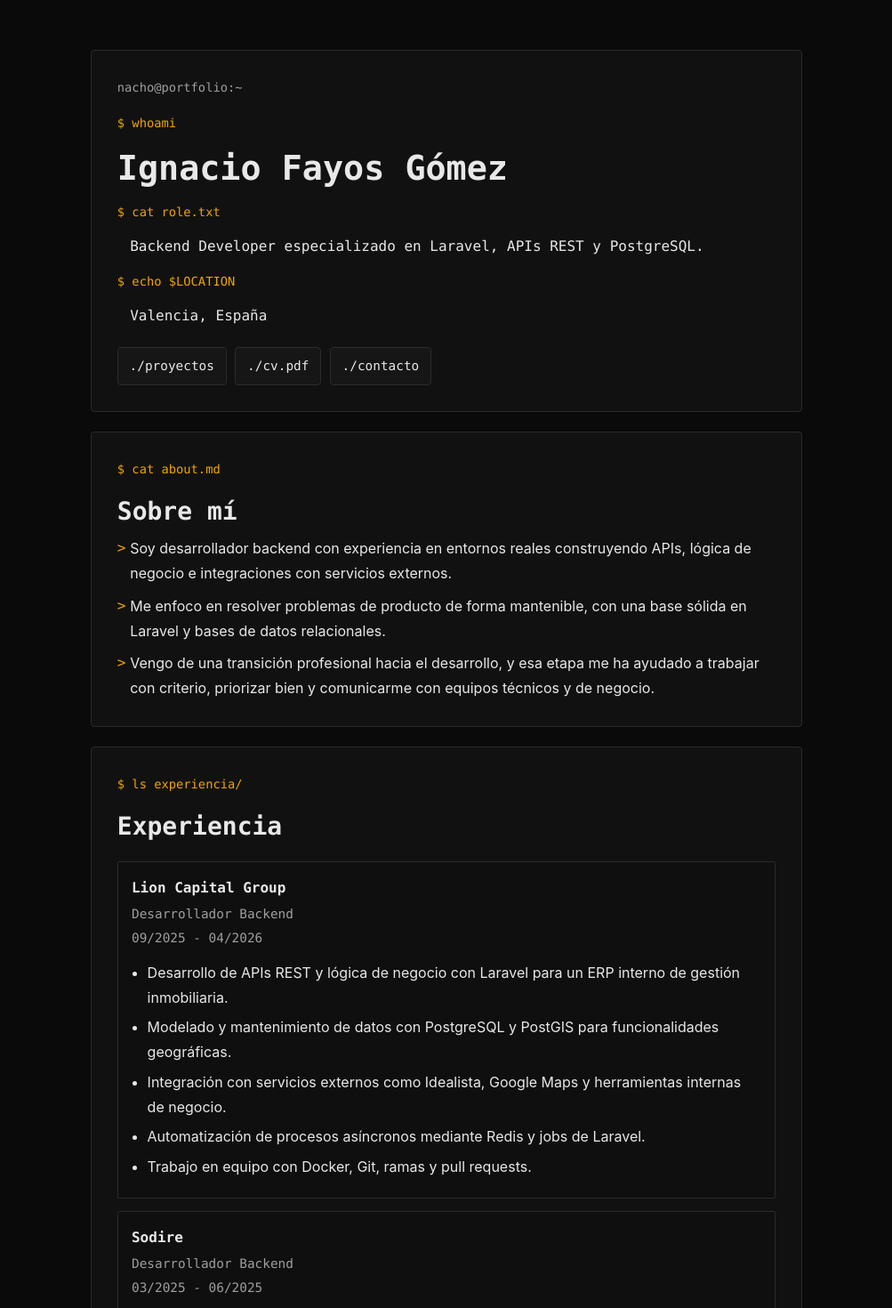
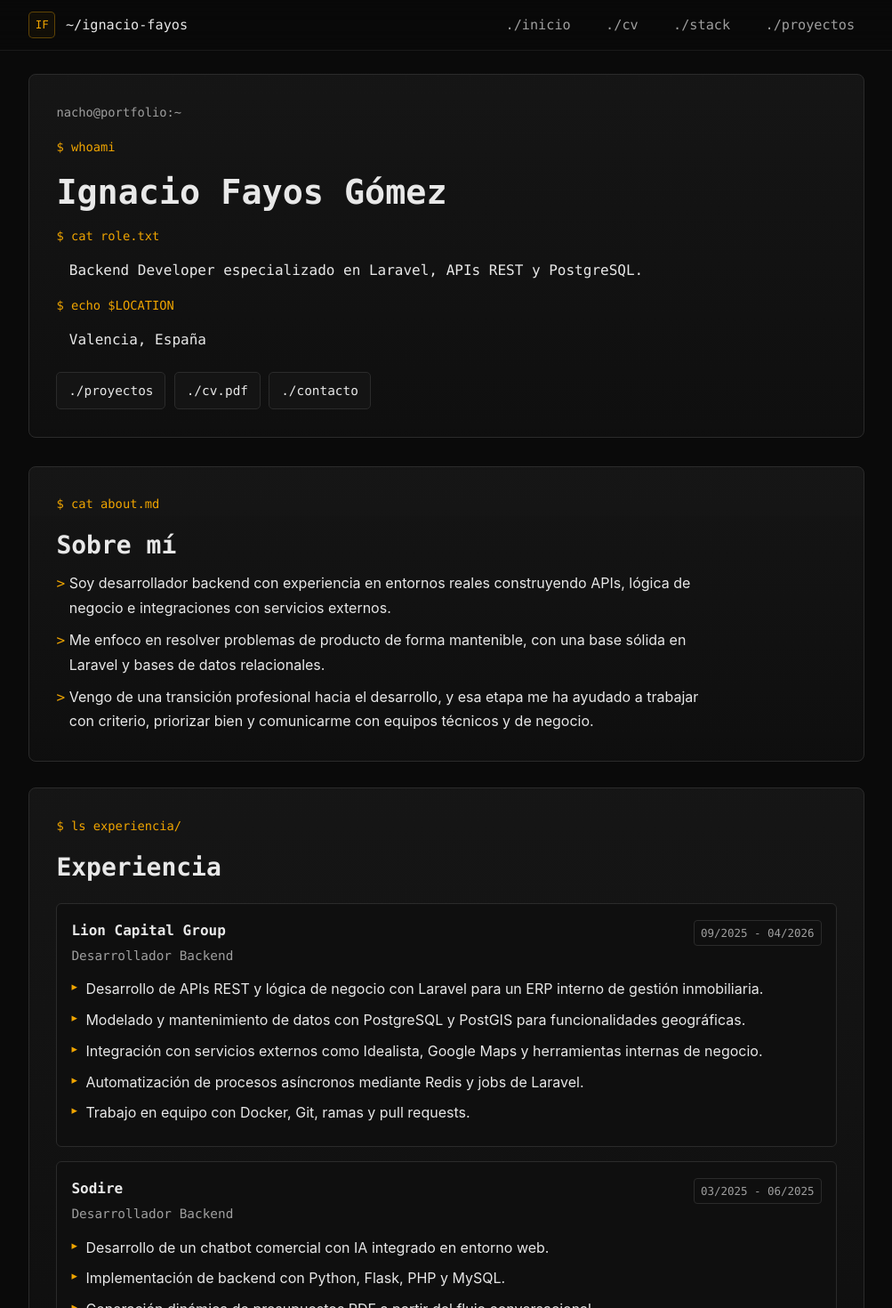
Before and after one commit to NachoFayos/Personal_portfolio, a Next.js app in the folder frontend/: page / in a window 1280 px wide. Shown: the top 1470 px of the page at 89% size, without its empty margins (138-1141 px from the left). Built offline with nearby package versions, Linux system fonts and the light colour scheme.

Commit message:
feat: refine terminal topbar

```diff
--- a/frontend/app/globals.css
+++ b/frontend/app/globals.css
@@ -2,7 +2,8 @@
   color-scheme: dark;
   --bg: #0a0a0a;
   --surface: #111111;
-  --surface-soft: #161616;
+  --surface-soft: #141414;
+  --surface-panel: #0f0f0f;
   --border: #2b2b2b;
   --text: #e8e8e8;
   --text-muted: #9f9f9f;
@@ -18,7 +19,7 @@ body {
   font-family: 'Inter', 'Segoe UI', Roboto, sans-serif;
   background: var(--bg);
   color: var(--text);
-  line-height: 1.75;
+  line-height: 1.72;
 }
 
 ::selection {
@@ -36,25 +37,158 @@ a {
 }
 
 .portfolio {
-  width: min(800px, 92vw);
+  width: min(940px, 92vw);
   margin: 0 auto;
-  padding: 3.5rem 0 5rem;
+  padding: 5.2rem 0 5.5rem;
+}
+
+.topbar {
+  position: fixed;
+  inset: 0 0 auto;
+  z-index: 50;
+  width: 100%;
+  background: rgba(10, 10, 10, 0.58);
+  border-bottom: 1px solid rgba(255, 255, 255, 0.07);
+  backdrop-filter: blur(14px);
+  -webkit-backdrop-filter: blur(14px);
+}
+
+.topbar__inner {
+  width: min(940px, 92vw);
+  min-height: 56px;
+  margin: 0 auto;
+  display: flex;
+  align-items: center;
+  justify-content: space-between;
+  gap: 1.25rem;
+  padding: 0.55rem 0;
+}
+
+.topbar__identity {
+  display: flex;
+  align-items: center;
+  gap: 0.72rem;
+  min-width: 0;
+}
+
+.topbar__mark,
+.topbar__path {
+  margin: 0;
+  font-family: 'JetBrains Mono', 'SFMono-Regular', Consolas, monospace;
+  font-size: 0.9rem;
+  color: var(--text);
+  white-space: nowrap;
+  overflow: hidden;
+  text-overflow: ellipsis;
+}
+.topbar__meta {
+  display: none;
+}
+.topbar__links {
+  display: flex;
+  align-items: center;
+  justify-content: flex-end;
+  gap: 0.45rem;
+  flex-wrap: wrap;
+}
+
+.topbar__mark {
+  margin: 0;
+  width: 1.9rem;
+  height: 1.9rem;
+  border: 1px solid rgba(240, 165, 0, 0.35);
+  border-radius: 5px;
+  display: grid;
+  place-items: center;
+  color: var(--accent);
+  font-size: 0.78rem;
+  background: rgba(240, 165, 0, 0.04);
+}
+
+.topbar__path,
+.topbar__meta {
+  margin: 0;
+  white-space: nowrap;
+  overflow: hidden;
+  text-overflow: ellipsis;
+}
+
+.topbar__path {
+  font-size: 0.95rem;
+  color: var(--text);
+}
+
+.topbar__meta {
+  font-size: 0.72rem;
+  color: var(--text-muted);
+}
+
+.topbar__links {
+  display: flex;
+  align-items: center;
+  justify-content: flex-end;
+  gap: 1.1rem;
+  flex-wrap: wrap;
+}
+
+.topbar__links a {
+  text-decoration: none;
+  font-family: 'JetBrains Mono', 'SFMono-Regular', Consolas, monospace;
+  font-size: 0.95rem;
+  color: var(--text-muted);
+  border: 1px solid transparent;
+  border-radius: 4px;
+  padding: 0.28rem 0.62rem;
+  transition:
+    color 160ms ease,
+    border-color 160ms ease,
+    background-color 160ms ease;
+}
+
+.topbar__links a:hover {
+  color: var(--text);
+  border-color: rgba(240, 165, 0, 0.32);
+  background: rgba(240, 165, 0, 0.04);
 }
 
 .hero,
 .section {
   border: 1px solid var(--border);
-  border-radius: 4px;
-  background: var(--surface);
-  padding: 1.4rem;
+  border-radius: 8px;
+  background: linear-gradient(
+    180deg,
+    rgba(22, 22, 22, 0.95) 0%,
+    rgba(15, 15, 15, 0.96) 100%
+  );
+  padding: 1.5rem;
 }
 
 .hero {
-  margin-bottom: 1.4rem;
+  margin-bottom: 2rem;
 }
 
-.section {
-  margin-top: 1.4rem;
+.section + .section {
+  margin-top: 1.6rem;
+}
+
+.section[data-variant='projects'] {
+  background: linear-gradient(
+    180deg,
+    rgba(19, 19, 19, 0.97),
+    rgba(14, 14, 14, 0.98)
+  );
+}
+
+.section[data-variant='stack'] {
+  background: linear-gradient(
+    180deg,
+    rgba(16, 16, 16, 0.95),
+    rgba(12, 12, 12, 0.98)
+  );
+}
+
+.section[data-variant='contact'] {
+  margin-top: 2rem;
 }
 
 .section__command {
@@ -78,13 +212,13 @@ h3,
 
 h1 {
   margin: 0;
-  font-size: clamp(1.6rem, 4vw, 2.4rem);
-  line-height: 1.25;
+  font-size: clamp(1.7rem, 4vw, 2.4rem);
+  line-height: 1.2;
 }
 
 h2 {
   margin: 0;
-  font-size: clamp(1.3rem, 3.4vw, 1.75rem);
+  font-size: clamp(1.35rem, 3.4vw, 1.75rem);
 }
 
 h3 {
@@ -98,6 +232,7 @@ h3 {
 .status {
   color: var(--text-muted);
 }
+
 .hero__prompt {
   margin: 0 0 1rem;
   color: var(--text-muted);
@@ -107,12 +242,12 @@ h3 {
 
 .hero__terminal {
   display: grid;
-  gap: 0.85rem;
+  gap: 0.9rem;
 }
 
 .hero__line {
   display: grid;
-  gap: 0.28rem;
+  gap: 0.3rem;
 }
 
 .hero__output {
@@ -134,6 +269,7 @@ h3 {
     opacity: 0;
   }
 }
+
 .hero__actions {
   margin-top: 1.4rem;
   display: flex;
@@ -142,9 +278,10 @@ h3 {
 }
 
 .terminal-copy {
-  margin-top: 0.2rem;
+  margin-top: 0.3rem;
   display: grid;
   gap: 0.55rem;
+  max-width: 74ch;
 }
 
 .terminal-copy p {
@@ -163,17 +300,22 @@ h3 {
 
 .button {
   border: 1px solid var(--border);
-  border-radius: 4px;
+  border-radius: 5px;
   background: var(--surface-soft);
   color: var(--text);
   text-decoration: none;
   padding: 0.5rem 0.8rem;
   font-size: 0.9rem;
+  transition:
+    border-color 180ms ease,
+    color 180ms ease,
+    box-shadow 180ms ease;
 }
 
 .button:hover {
-  border-color: var(--accent);
+  border-color: rgba(240, 165, 0, 0.6);
   color: var(--accent);
+  box-shadow: 0 0 0 1px rgba(240, 165, 0, 0.18) inset;
 }
 
 .button--muted {
@@ -182,19 +324,38 @@ h3 {
 
 .flow-list {
   display: grid;
-  gap: 0.9rem;
-  margin-top: 0.95rem;
+  gap: 1rem;
+  margin-top: 1rem;
 }
 
 .entry {
   border: 1px solid var(--border);
-  border-radius: 2px;
-  background: #0f0f0f;
-  padding: 0.95rem;
+  border-radius: 6px;
+  background: var(--surface-panel);
+  padding: 1rem;
+  transition:
+    border-color 200ms ease,
+    box-shadow 200ms ease,
+    background-color 200ms ease;
+}
+
+.entry:hover {
+  border-color: rgba(240, 165, 0, 0.55);
+  box-shadow:
+    0 0 0 1px rgba(240, 165, 0, 0.14),
+    0 10px 26px rgba(0, 0, 0, 0.22);
 }
 
 .entry__header {
-  margin-bottom: 0.7rem;
+  margin-bottom: 0.75rem;
+}
+
+.entry__header--split {
+  display: flex;
+  justify-content: space-between;
+  gap: 0.75rem;
+  align-items: flex-start;
+  flex-wrap: wrap;
 }
 
 .entry__meta {
@@ -202,18 +363,44 @@ h3 {
   font-size: 0.9rem;
 }
 
+.entry__meta--period {
+  padding: 0.16rem 0.44rem;
+  border: 1px solid var(--border);
+  border-radius: 4px;
+  font-size: 0.78rem;
+}
+
 .entry__list {
   margin: 0;
-  padding-left: 1.1rem;
+  padding-left: 0;
+  list-style: none;
 }
 
 .entry__list li {
-  margin-bottom: 0.35rem;
+  margin-bottom: 0.45rem;
+  padding-left: 1rem;
+  position: relative;
+}
+
+.entry__list li::before {
+  content: '▸';
+  position: absolute;
+  left: 0;
+  color: var(--accent);
+  font-size: 0.8rem;
+}
+
+.projects-grid {
+  grid-template-columns: repeat(auto-fit, minmax(260px, 1fr));
+}
+
+.entry--project p {
+  margin: 0;
 }
 
 .tag-list {
   list-style: none;
-  margin: 0.75rem 0 0;
+  margin: 0.8rem 0 0;
   padding: 0;
   display: flex;
   gap: 0.38rem;
@@ -222,28 +409,28 @@ h3 {
 
 .tag {
   border: 1px solid var(--border);
-  border-radius: 2px;
-  background: transparent;
+  border-radius: 4px;
   padding: 0.15rem 0.45rem;
   font-size: 0.77rem;
 }
 
 .status {
   margin: 0.85rem 0 0;
-  font-size: 0.86rem;
+  font-size: 0.85rem;
 }
+
 .inline-list {
   list-style: none;
   padding: 0;
   margin: 0.7rem 0 0;
   display: grid;
-  grid-template-columns: repeat(auto-fit, minmax(130px, 1fr));
+  grid-template-columns: repeat(auto-fit, minmax(150px, 1fr));
   gap: 0.45rem;
 }
 
 .inline-list li {
   border: 1px solid var(--border);
-  border-radius: 2px;
+  border-radius: 4px;
   padding: 0.25rem 0.45rem;
   font-family: 'JetBrains Mono', 'SFMono-Regular', Consolas, monospace;
   font-size: 0.84rem;
@@ -253,7 +440,7 @@ h3 {
 .contact-grid {
   margin-top: 1rem;
   display: grid;
-  gap: 0.9rem;
+  gap: 1rem;
 }
 
 .contact-table {
@@ -261,15 +448,18 @@ h3 {
   display: grid;
   gap: 0.45rem;
 }
+
 .contact-table div {
   display: grid;
   grid-template-columns: 110px 1fr;
   gap: 0.5rem;
 }
+
 .contact-table dt,
 .contact-table dd {
   margin: 0;
 }
+
 .contact-form {
   display: grid;
   gap: 0.65rem;
@@ -286,12 +476,13 @@ input,
 textarea {
   width: 100%;
   border: 1px solid var(--border);
-  border-radius: 2px;
+  border-radius: 4px;
   background: #0b0b0b;
   color: var(--text);
   padding: 0.55rem 0.65rem;
   font: inherit;
 }
+
 input:focus,
 textarea:focus,
 .button:focus-visible,
@@ -300,10 +491,34 @@ a:focus-visible {
   outline-offset: 1px;
 }
 
+@media (max-width: 759px) {
+  .topbar__inner {
+    min-height: 72px;
+    align-items: flex-start;
+    flex-direction: column;
+    justify-content: center;
+    gap: 0.45rem;
+    padding: 0.6rem 0;
+  }
+
+  .topbar__links {
+    justify-content: flex-start;
+    gap: 0.8rem;
+  }
+
+  .portfolio {
+    padding-top: 6.6rem;
+  }
+}
+
 @media (min-width: 760px) {
   .hero,
   .section {
-    padding: 1.8rem;
+    padding: 1.9rem;
+  }
+
+  .section + .section {
+    margin-top: 1.8rem;
   }
 
   .contact-grid {
--- a/frontend/app/page.tsx
+++ b/frontend/app/page.tsx
@@ -13,26 +13,71 @@ const quickLinks: QuickLink[] = [
   { label: './contacto', href: '#contacto' }
 ];
 
+const topLinks: QuickLink[] = [
+  { label: './inicio', href: '#inicio' },
+  { label: './cv', href: '#experiencia' },
+  { label: './stack', href: '#stack' },
+  { label: './proyectos', href: '#proyectos' }
+];
+
 export default function HomePage() {
   const aboutLines = profile.about.split('. ').filter(Boolean);
+
   return (
-    <main className="portfolio">
-      <section className="hero" id="inicio" aria-labelledby="hero-title">
+    <>
+      <header className="topbar" aria-label="Barra principal">
+        <div className="topbar__inner">
+          <div className="topbar__identity">
+            <p className="topbar__mark" aria-hidden="true">
+              IF
+            </p>
+
+            <div>
+              <p className="topbar__path">~/ignacio-fayos</p>
+            </div>
+          </div>
+
+          <nav className="topbar__links" aria-label="Enlaces rápidos">
+            {topLinks.map((link) => (
+              <a
+                key={link.label}
+                href={link.href}
+                target={link.external ? '_blank' : undefined}
+                rel={link.external ? 'noreferrer' : undefined}
+              >
+                {link.label}
+              </a>
+            ))}
+          </nav>
+        </div>
+      </header>
+
+      <main className="portfolio" id="inicio">
+        <section className="hero" aria-labelledby="hero-title">
           <p className="hero__prompt">nacho@portfolio:~</p>
+
           <div className="hero__terminal">
             <div className="hero__line">
               <p className="section__command">$ whoami</p>
               <h1 id="hero-title">{profile.name}</h1>
             </div>
+
             <div className="hero__line">
               <p className="section__command">$ cat role.txt</p>
               <p className="hero__output">{profile.headline}</p>
             </div>
+
             <div className="hero__line">
               <p className="section__command">$ echo $LOCATION</p>
-            <p className="hero__output">Valencia, España<span className="cursor" aria-hidden="true">▋</span></p>
+              <p className="hero__output">
+                Valencia, España
+                <span className="cursor" aria-hidden="true">
+                  ▋
+                </span>
+              </p>
             </div>
           </div>
+
           <nav className="hero__actions" aria-label="Acciones principales">
             {quickLinks.map((link) => (
               <a
@@ -48,7 +93,7 @@ export default function HomePage() {
           </nav>
         </section>
 
-      <Section id="sobre-mi" title="Sobre mí" commandLabel="$ cat about.md">
+        <Section id="sobre-mi" title="Sobre mí" commandLabel="$ cat about.md" variant="about">
           <div className="terminal-copy" aria-label="Descripción profesional">
             {aboutLines.map((line) => (
               <p key={line}>{line.trim().endsWith('.') ? line.trim() : `${line.trim()}.`}</p>
@@ -56,15 +101,24 @@ export default function HomePage() {
           </div>
         </Section>
 
-      <Section id="experiencia" title="Experiencia" commandLabel="$ ls experiencia/">
+        <Section
+          id="experiencia"
+          title="Experiencia"
+          commandLabel="$ ls experiencia/"
+          variant="experience"
+        >
           <div className="flow-list">
             {experiences.map((experience) => (
-            <article className="entry" key={experience.company}>
-              <header className="entry__header">
+              <article className="entry entry--experience" key={experience.company}>
+                <header className="entry__header entry__header--split">
+                  <div>
                     <h3>{experience.company}</h3>
                     <p className="entry__meta">{experience.role}</p>
-                <p className="entry__meta">{experience.period}</p>
+                  </div>
+
+                  <p className="entry__meta entry__meta--period">{experience.period}</p>
                 </header>
+
                 <ul className="entry__list">
                   {experience.highlights.map((highlight) => (
                     <li key={highlight}>{highlight}</li>
@@ -75,31 +129,42 @@ export default function HomePage() {
           </div>
         </Section>
 
-      <Section id="proyectos" title="Proyectos" commandLabel="$ ls proyectos --featured">
-        <div className="flow-list">
+        <Section
+          id="proyectos"
+          title="Proyectos"
+          commandLabel="$ ls proyectos --featured"
+          variant="projects"
+        >
+          <div className="flow-list projects-grid">
             {projects.map((project) => (
-            <article className="entry" key={project.name}>
+              <article className="entry entry--project" key={project.name}>
                 <header className="entry__header">
                   <h3>{project.name}</h3>
                   <p className="entry__meta">{project.type}</p>
                 </header>
+
                 <p>{project.description}</p>
+
                 <ul className="tag-list" aria-label={`Tecnologías usadas en ${project.name}`}>
                   {project.stack.map((tech) => (
-                  <li className="tag" key={tech}>{tech}</li>
+                    <li className="tag" key={tech}>
+                      {tech}
+                    </li>
                   ))}
                 </ul>
+
                 {project.status ? <p className="status">status: {project.status}</p> : null}
               </article>
             ))}
           </div>
         </Section>
 
-      <Section id="stack" title="Stack técnico" commandLabel="$ stack --list">
+        <Section id="stack" title="Stack técnico" commandLabel="$ stack --list" variant="stack">
           <div className="flow-list">
             {stackGroups.map((group) => (
               <article className="entry" key={group.title}>
                 <h3>{group.title}</h3>
+
                 <ul className="inline-list">
                   {group.items.map((item) => (
                     <li key={item}>{item}</li>
@@ -115,31 +180,67 @@ export default function HomePage() {
           title="Contacto"
           commandLabel="$ contact --info"
           subtitle="Disponible para oportunidades backend y colaboración técnica."
+          variant="contact"
         >
           <div className="contact-grid">
             <div className="entry">
               <h3>canales</h3>
+
               <dl className="contact-table">
-              <div><dt>email</dt><dd><a href={`mailto:${profile.contact.email}`}>{profile.contact.email}</a></dd></div>
-              <div><dt>linkedin</dt><dd><a href={profile.contact.linkedin} target="_blank" rel="noreferrer">/linkedin</a></dd></div>
-              <div><dt>github</dt><dd><a href={profile.contact.github} target="_blank" rel="noreferrer">/github</a></dd></div>
-              <div><dt>cv</dt><dd><a href={profile.contact.cvUrl} target="_blank" rel="noreferrer">./cv.pdf</a></dd></div>
+                <div>
+                  <dt>email</dt>
+                  <dd>
+                    <a href={`mailto:${profile.contact.email}`}>{profile.contact.email}</a>
+                  </dd>
+                </div>
+
+                <div>
+                  <dt>linkedin</dt>
+                  <dd>
+                    <a href={profile.contact.linkedin} target="_blank" rel="noreferrer">
+                      /linkedin
+                    </a>
+                  </dd>
+                </div>
+
+                <div>
+                  <dt>github</dt>
+                  <dd>
+                    <a href={profile.contact.github} target="_blank" rel="noreferrer">
+                      /github
+                    </a>
+                  </dd>
+                </div>
+
+                <div>
+                  <dt>cv</dt>
+                  <dd>
+                    <a href={profile.contact.cvUrl} target="_blank" rel="noreferrer">
+                      ./cv.pdf
+                    </a>
+                  </dd>
+                </div>
               </dl>
             </div>
+
             <form className="entry contact-form" aria-label="Formulario de contacto">
               <h3>mensaje.txt</h3>
+
               <label>
                 Nombre
                 <input type="text" name="name" placeholder="Tu nombre" />
               </label>
+
               <label>
                 Email
                 <input type="email" name="email" placeholder="tu@email.com" />
               </label>
+
               <label>
                 Mensaje
                 <textarea name="message" rows={5} placeholder="Cuéntame en qué puedo ayudarte" />
               </label>
+
               <button type="button" className="button button--muted" disabled>
                 ./send-message --pending
               </button>
@@ -147,5 +248,6 @@ export default function HomePage() {
           </div>
         </Section>
       </main>
+    </>
   );
 }
--- a/frontend/components/section.tsx
+++ b/frontend/components/section.tsx
@@ -5,13 +5,14 @@ type SectionProps = {
   title: string;
   commandLabel?: string;
   subtitle?: string;
+  variant?: 'about' | 'experience' | 'projects' | 'stack' | 'contact';
   children: ReactNode;
 };
 
-export function Section({ id, title, commandLabel, subtitle, children }: SectionProps) {
+export function Section({ id, title, commandLabel, subtitle, variant, children }: SectionProps) {
   return (
-    <section className="section" id={id}>
-    {commandLabel ? <p className="section__command">{commandLabel}</p> : null}
+    <section className="section" id={id} data-variant={variant}>
+      {commandLabel ? <p className="section__command">{commandLabel}</p> : null}
       <h2>{title}</h2>
       {subtitle ? <p className="section__subtitle">{subtitle}</p> : null}
       {children}
```
Also changed, not shown: 1 other file (tests, documents, lock files or other folders). Lines whose indentation alone changed are shown as unchanged.
